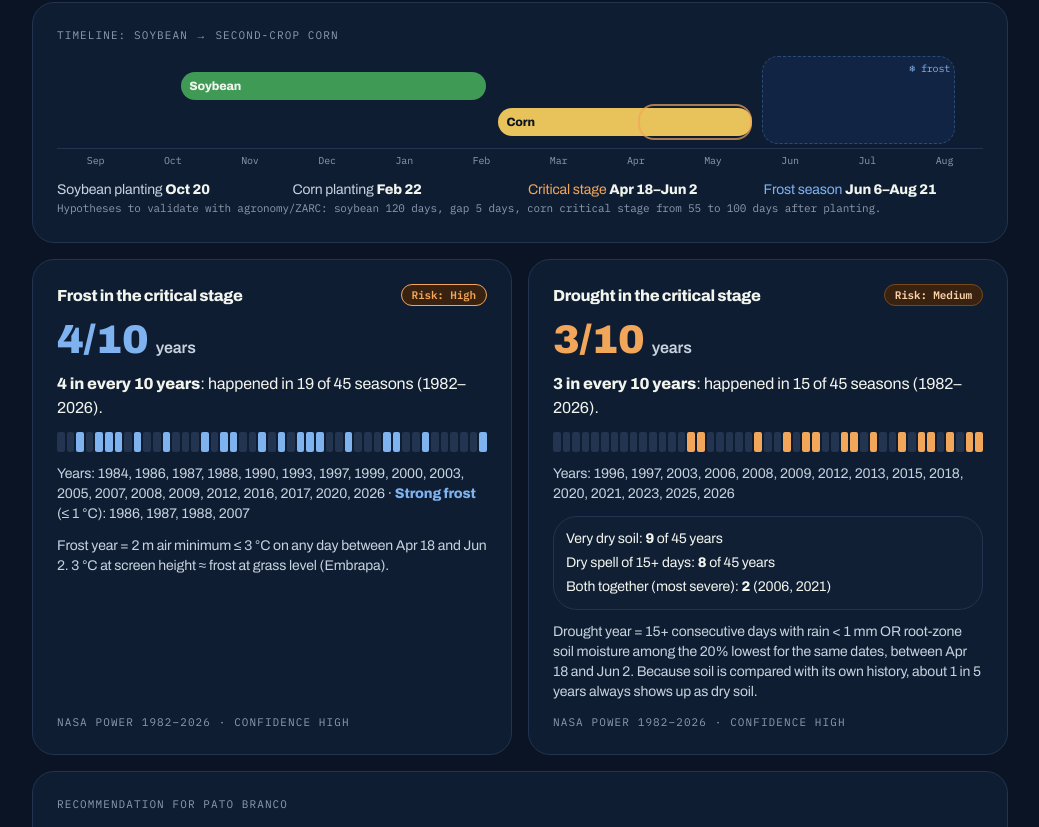
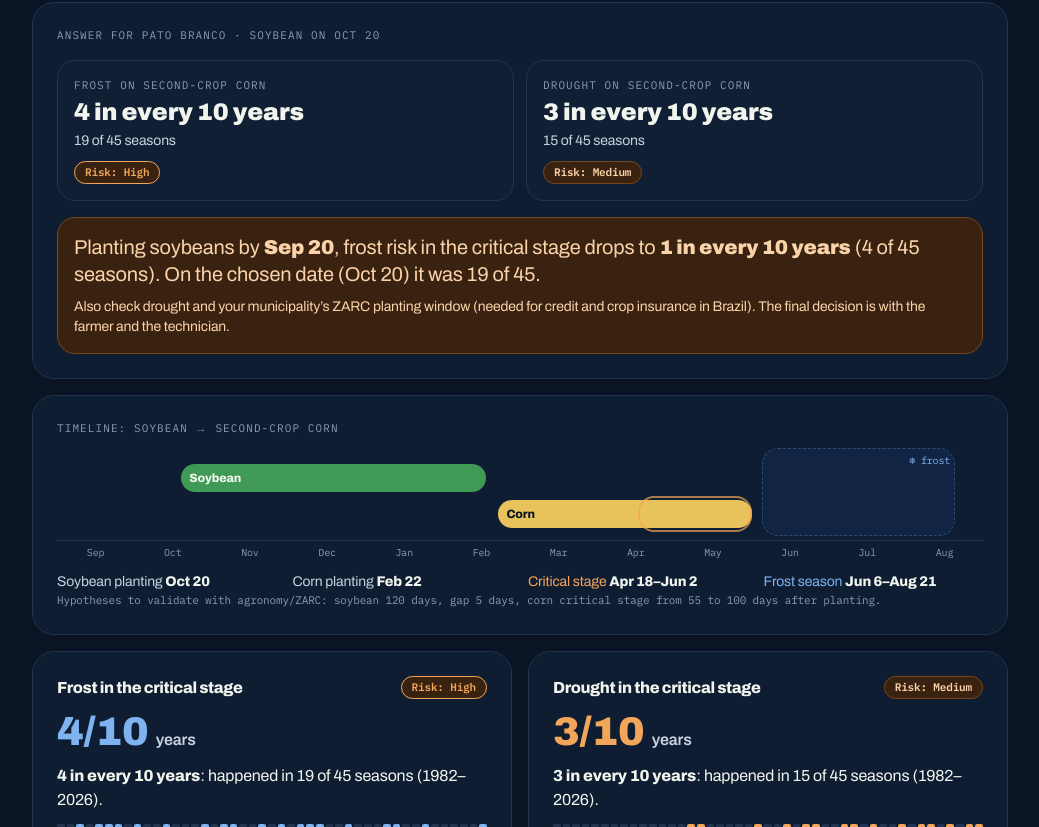
Before and after one commit to HelenaCarrano/houston_we_have_a_harvest, a Next.js app: page / in a window 1280 px wide. Shown: the part 853-1680 px from the top of the page, without its empty margins (120-1159 px from the left). Built offline with nearby package versions, Linux system fonts and the light colour scheme.

Commit message:
feat: resposta logo após as escolhas; português oferecido em navegador pt e por ?lang=pt

```diff
--- a/src/components/gt/GroundTruthApp.tsx
+++ b/src/components/gt/GroundTruthApp.tsx
@@ -1,6 +1,6 @@
 "use client";
 
-import { useEffect, useMemo, useState } from "react";
+import { useEffect, useMemo, useState, useSyncExternalStore } from "react";
 import type { DataView, LocalView, RiscoView, ViewData } from "@/lib/view-data";
 import { Rotacoes, SeloNivel } from "@/components/gt/Rotacoes";
 import { ConfrontoIbge } from "@/components/gt/ConfrontoIbge";
@@ -32,6 +32,19 @@ const FILTROS_ENSO: { id: FiltroEnso; pt: string; en: string; fpt: string; fen:
 const AMOSTRA_MINIMA = 12;
 
 // ---------- utilitários ----------
+
+/** Lê a preferência de idioma do navegador (só no cliente): "pt", "en", "sugerir-pt" (navegador em português, sem escolha) ou "nenhuma". */
+function lerPreferenciaDeIdioma(): "pt" | "en" | "sugerir-pt" | "nenhuma" {
+  try {
+    const q = new URLSearchParams(window.location.search).get("lang");
+    if (q === "pt" || q === "en") return q;
+    const guardado = localStorage.getItem("weharvest-lang");
+    if (guardado === "pt" || guardado === "en") return guardado;
+  } catch {
+    /* ignora: sem acesso ao armazenamento */
+  }
+  return navigator.language?.toLowerCase().startsWith("pt") ? "sugerir-pt" : "nenhuma";
+}
 
 /** "X/10" e frase honesta para frequências pequenas. */
 function deCada10(r: RiscoView, lang: Lang): { grande: string; frase: string } {
@@ -613,7 +626,20 @@ function Prova2026({ local, d, limite }: { local: LocalView; d: DataView; limite
 // ---------- app ----------
 
 export function GroundTruthApp({ data }: { data: ViewData }) {
-  const [lang, setLang] = useState<Lang>("en");
+  // Idioma: escolha na tela > ?lang=pt|en (link para compartilhar) > escolha anterior > inglês (padrão).
+  // Em navegador português, sem nenhuma escolha, o inglês continua e oferecemos o português.
+  const preferencia = useSyncExternalStore(() => () => {}, lerPreferenciaDeIdioma, () => "nenhuma");
+  const [escolhido, setEscolhido] = useState<Lang | null>(null);
+  const lang: Lang = escolhido ?? (preferencia === "pt" ? "pt" : "en");
+  const sugerirPt = escolhido === null && preferencia === "sugerir-pt";
+  const setLang = (l: Lang) => {
+    setEscolhido(l);
+    try {
+      localStorage.setItem("weharvest-lang", l);
+    } catch {
+      /* sem armazenamento: a escolha vale só nesta visita */
+    }
+  };
   const t = (pt: string, en: string) => (lang === "en" ? en : pt);
   const dia = (x: string) => fmtDia(x, lang);
 
@@ -658,6 +684,22 @@ export function GroundTruthApp({ data }: { data: ViewData }) {
   return (
     <LangContext.Provider value={lang}>
       <div className="mx-auto flex w-full max-w-5xl flex-col gap-4 px-5 pb-16 pt-6 sm:px-6">
+        {sugerirPt && lang === "en" && (
+          <div
+            role="region"
+            aria-label="Idioma"
+            className="flex flex-wrap items-center justify-between gap-2 rounded-2xl border border-gt-frost-line bg-gt-frost-bg p-3 text-sm text-gt-frost-text"
+          >
+            <span>This app is in English. / Este app está em inglês.</span>
+            <button
+              onClick={() => setLang("pt")}
+              lang="pt"
+              className="min-h-11 rounded-full border border-gt-green bg-gt-green px-4 font-semibold text-gt-bg"
+            >
+              Ver em português
+            </button>
+          </div>
+        )}
         <header className="flex flex-col gap-2">
           <div className="flex items-start justify-between gap-3">
             <p className="font-mono text-[11px] uppercase tracking-[0.1em] text-gt-green">
@@ -875,6 +917,34 @@ export function GroundTruthApp({ data }: { data: ViewData }) {
           </label>
         </Card>
 
+        <Card className="flex flex-col gap-4 border-gt-green">
+          <Rotulo>
+            {t(`Resposta para ${local.nome} · soja em ${dia(dEf.dataSoja)}`, `Answer for ${local.nome} · soybean on ${dia(dEf.dataSoja)}`)}
+            {baixada ? ` · ${t("baixada", "lowland")}` : ""}
+            {filtroTexto ? ` · ${filtroTexto}` : ""}
+          </Rotulo>
+          <div className="grid gap-3 sm:grid-cols-2">
+            {(
+              [
+                { id: "geada", r: geada, pt: "Geada no milho safrinha", en: "Frost on second-crop corn" },
+                { id: "seca", r: dEf.seca, pt: "Seca no milho safrinha", en: "Drought on second-crop corn" },
+              ] as const
+            ).map((x) => (
+              <div key={x.id} className="rounded-[18px] border border-gt-line bg-gt-card2 p-4">
+                <p className="font-mono text-[11px] uppercase tracking-[0.1em] text-gt-faint">{t(x.pt, x.en)}</p>
+                <p className="mt-1 text-2xl font-black leading-tight">{deCada10(x.r, lang).frase}</p>
+                <p className="mt-1 text-sm text-gt-muted">
+                  {x.r.anosComEvento} {t("de", "of")} {x.r.totalAnos} {t("safras", "seasons")}
+                </p>
+                <div className="mt-2">
+                  <SeloNivel nivel={x.r.nivel} rotulo={t("Risco", "Risk")} />
+                </div>
+              </div>
+            ))}
+          </div>
+          <Recomendacao datas={datasEf} idx={idx} baixada={baixada} />
+        </Card>
+
         <Card>
           <Rotulo>{t("Linha do tempo soja → milho safrinha", "Timeline: soybean → second-crop corn")}</Rotulo>
           <div className="mt-3">
@@ -926,8 +996,7 @@ export function GroundTruthApp({ data }: { data: ViewData }) {
         </div>
 
         <Card className="flex flex-col gap-5">
-          <Rotulo>{t(`Recomendação para ${local.nome}`, `Recommendation for ${local.nome}`)}</Rotulo>
-          <Recomendacao datas={datasEf} idx={idx} baixada={baixada} />
+          <Rotulo>{t(`Todas as datas de plantio · ${local.nome}`, `All planting dates · ${local.nome}`)}</Rotulo>
           <GraficoDatas datas={datasEf} idx={idx} onSelect={setIdx} baixada={baixada} />
           {fase !== "todos" && (
             <Fonte>
```
Also changed, not shown: 1 other file (tests, documents, lock files or other folders).
